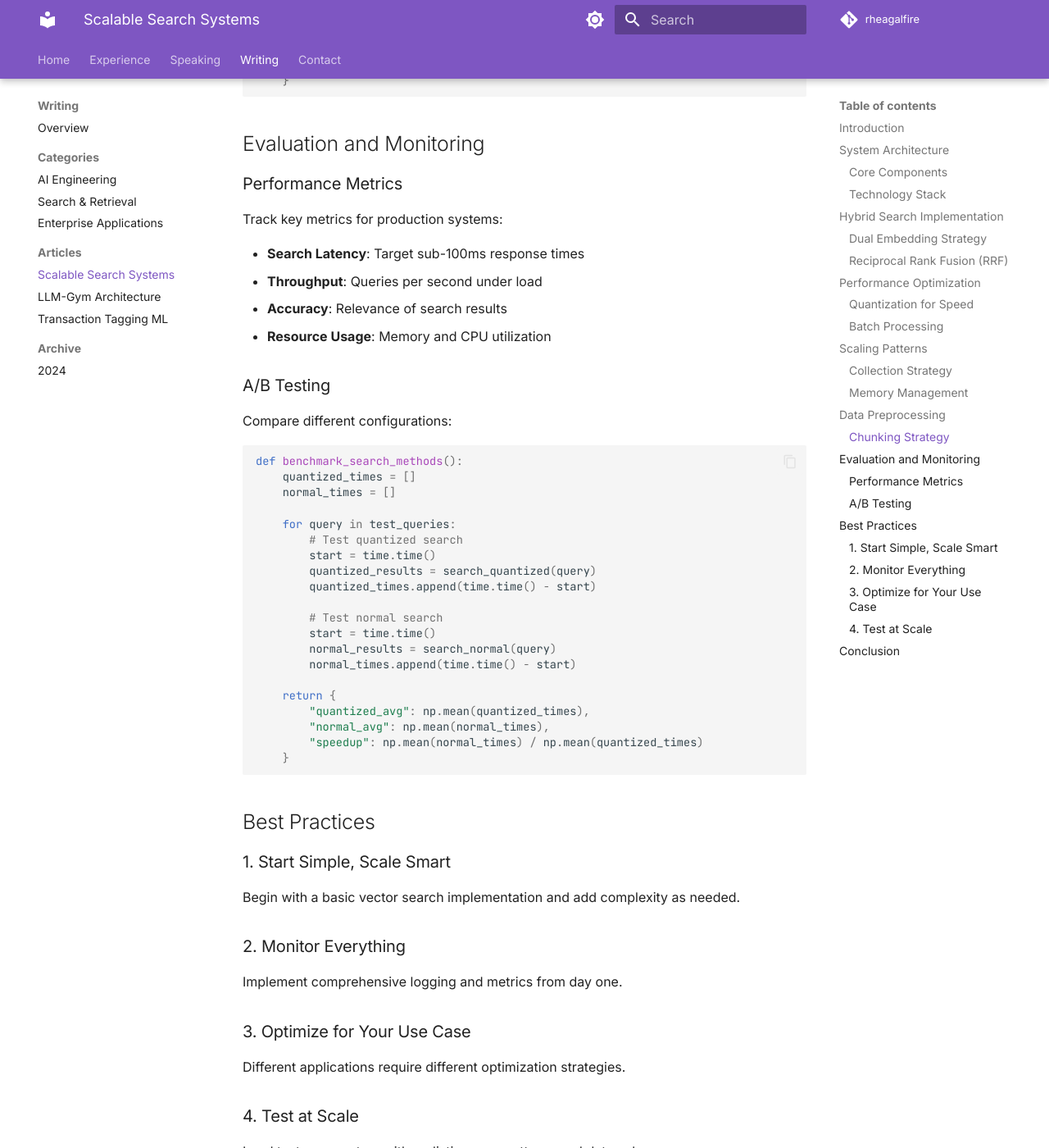
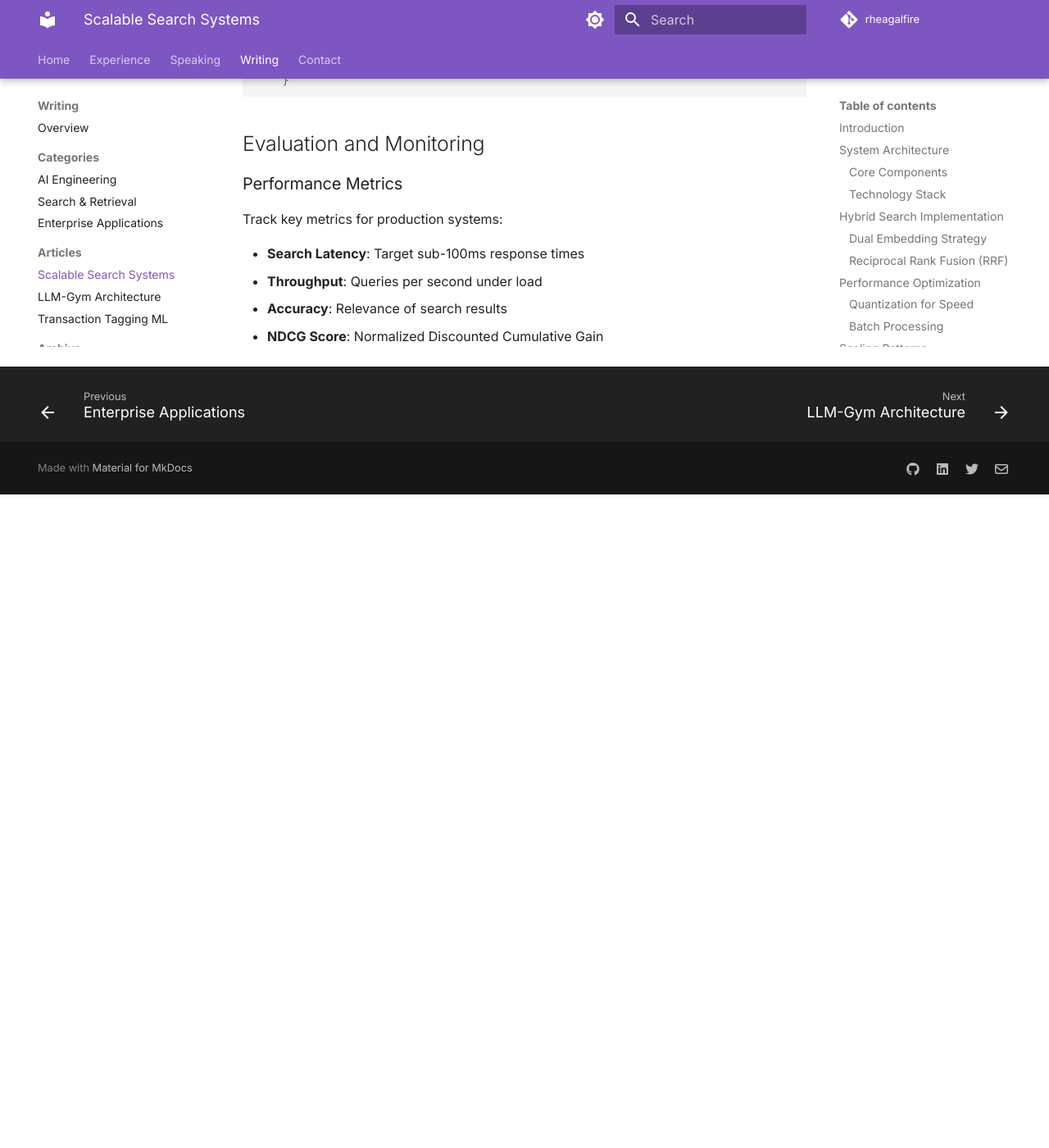
Before and after one commit to RheagalFire/aarish, an MkDocs documentation site: the page built from docs/writing/scalable-search-systems.md, in a window 1280 px wide and 1400 px high, scrolled down 3650 px. Shown: the whole window at 82% size. Built offline with MkDocs 1.6.1 and Material for MkDocs 9.7.7, drawn with Linux system fonts in a browser that asks for light colours; after the commit the page ends 4253 px from its top, so only the background shows below that; some of the changed text lies outside the part shown.

````diff
--- a/docs/writing/scalable-search-systems.md
+++ b/docs/writing/scalable-search-systems.md
@@ -169,55 +169,4 @@
 - **Search Latency**: Target sub-100ms response times
 - **Throughput**: Queries per second under load
 - **Accuracy**: Relevance of search results
-- **Resource Usage**: Memory and CPU utilization
-
-### A/B Testing
-
-Compare different configurations:
-
-```python
-def benchmark_search_methods():
-    quantized_times = []
-    normal_times = []
-
-    for query in test_queries:
-        # Test quantized search
-        start = time.time()
-        quantized_results = search_quantized(query)
-        quantized_times.append(time.time() - start)
-
-        # Test normal search
-        start = time.time()
-        normal_results = search_normal(query)
-        normal_times.append(time.time() - start)
-
-    return {
-        "quantized_avg": np.mean(quantized_times),
-        "normal_avg": np.mean(normal_times),
-        "speedup": np.mean(normal_times) / np.mean(quantized_times)
-    }
-```
-
-## Best Practices
-
-### 1. Start Simple, Scale Smart
-Begin with a basic vector search implementation and add complexity as needed.
-
-### 2. Monitor Everything
-Implement comprehensive logging and metrics from day one.
-
-### 3. Optimize for Your Use Case
-Different applications require different optimization strategies.
-
-### 4. Test at Scale
-Load test your system with realistic query patterns and data volumes.
-
-## Conclusion
-
-Building scalable search systems requires careful consideration of architecture, embedding strategies, and performance optimization. The hybrid approach combining text and code embeddings, along with quantization techniques, provides a robust foundation for production systems.
-
-The key lessons: leverage specialized embeddings for different content types, implement quantization for speed, and always measure performance improvements with real-world data.
-
----
-
-*This article is part of my ongoing series on AI engineering. Check out the [writing section](../writing.md) for more articles.*
+- **NDCG Score**: Normalized Discounted Cumulative Gain
````
Also changed, not shown: docs/writing/category/ai-engineering.md (+2 -2 lines), docs/writing/category/enterprise-applications.md (+1 -1 lines), docs/writing/category/search-retrieval.md (+1 -1 lines), docs/writing/llm-gym-architecture.md (+0 -21 lines), docs/writing/transaction-tagging-ml.md (+0 -49 lines).
